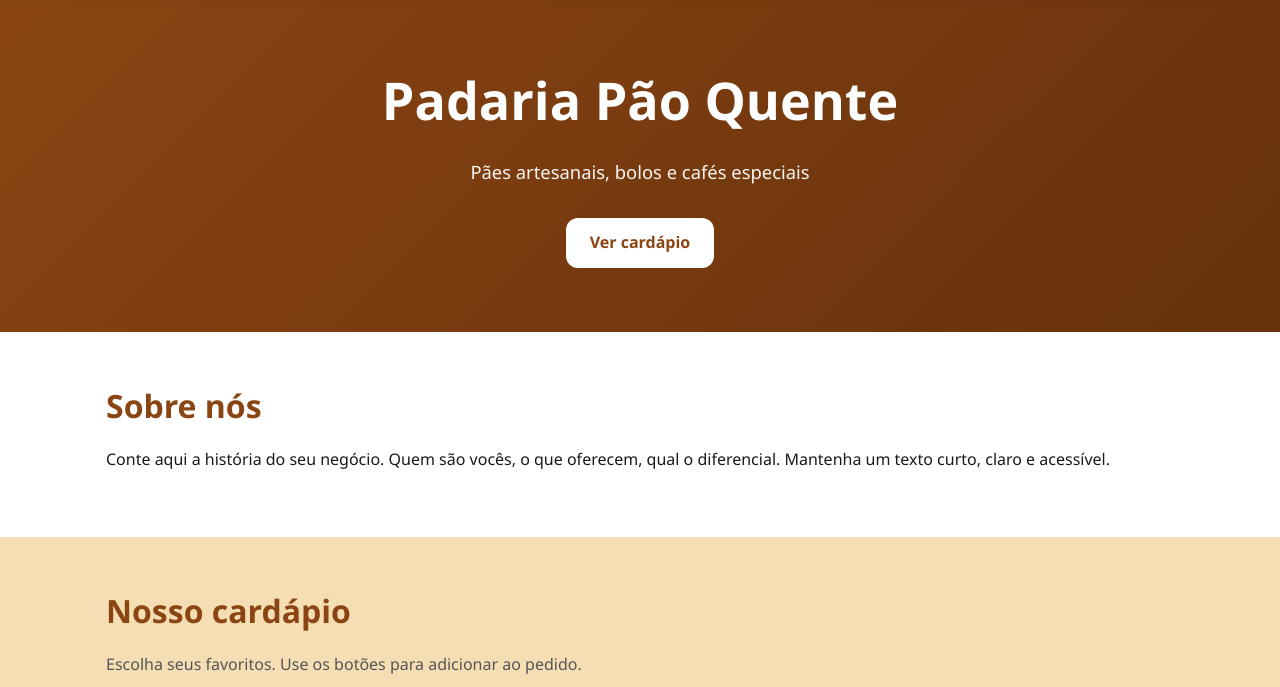
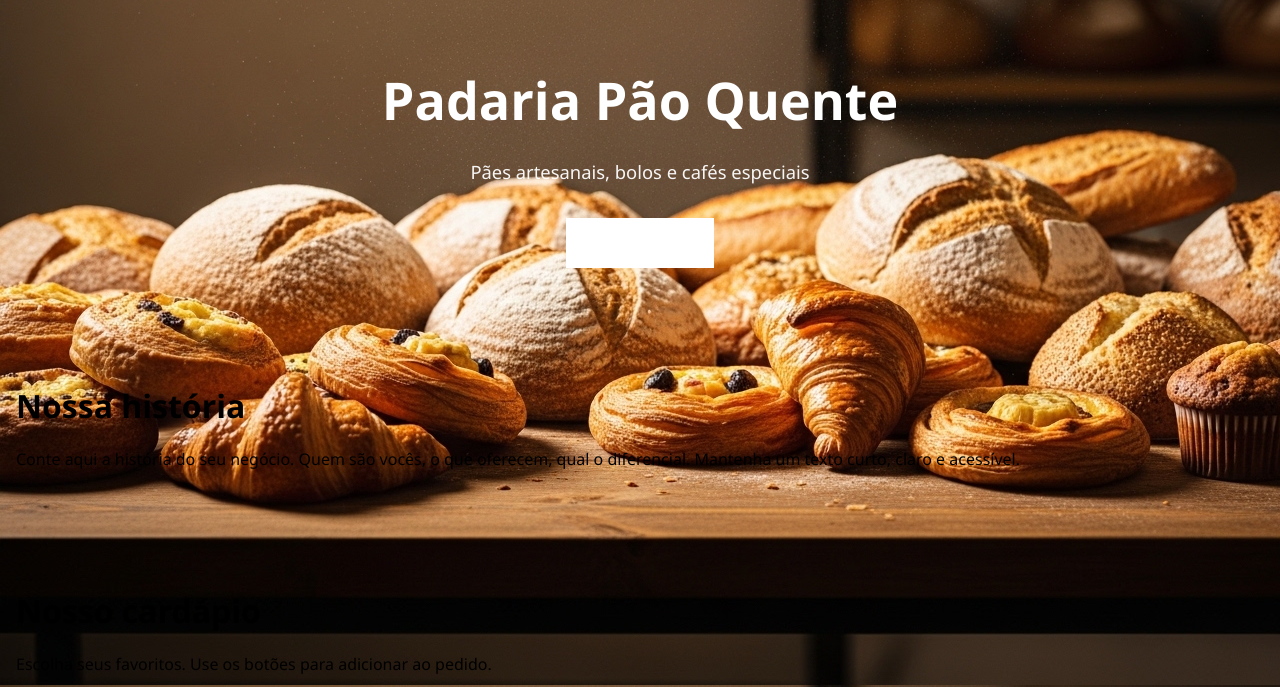
Before and after one commit to samuel-sousa-paiva/padaria-oficial, a plain HTML site: page starter-padaria/index.html in a window 1280 px wide. Shown: the part 83-770 px from the top of the page. Drawn offline with Linux system fonts and the light colour scheme.

Commit message:
Fiz algumas partes do CSS

```diff
--- a/starter-padaria/index.html
+++ b/starter-padaria/index.html
@@ -37,7 +37,7 @@
 
     <section id="sobre" aria-labelledby="sobre-titulo" class="section">
       <div class="container">
-        <h2 id="sobre-titulo">Sobre nós</h2>
+        <h2 id="sobre-titulo">Nossa história</h2>
         <p>Conte aqui a história do seu negócio. Quem são vocês, o que oferecem, qual o diferencial. Mantenha um texto curto, claro e acessível.</p>
       </div>
     </section>
--- a/starter-padaria/style.css
+++ b/starter-padaria/style.css
@@ -1,18 +1,8 @@
 /* ===== Reset e tokens ===== */
 *, *::before, *::after { box-sizing: border-box; }
 :root {
-  --primary: #8B4513;
-  --primary-dark: color-mix(in oklab, #8B4513 80%, black);
-  --light: #F5DEB3;
-  --text: #1a1a1a;
-  --muted: #555;
-  --bg: #ffffff;
-  --surface: #f7f7f7;
-  --border: #e0e0e0;
-  --radius: 12px;
-  --focus: #005fcc;
-  --shadow: 0 4px 12px rgba(0,0,0,.08);
-  --container: 1100px;
+   background-image: url("background.png.png");
+
 }
 
 html { scroll-behavior: smooth; }
@@ -23,6 +13,7 @@
   background: var(--bg);
   line-height: 1.6;
   font-size: 16px;
+   background-image: url("background.png.png");
 }
 
 /* ===== Acessibilidade ===== */
@@ -142,3 +133,6 @@
   *, *::before, *::after { animation: none !important; transition: none !important; }
   html { scroll-behavior: auto; }
 }
+h2{
+  color: #f7f7f7;
+}
```
Also changed, not shown: starter-padaria/background.png.png (added).
